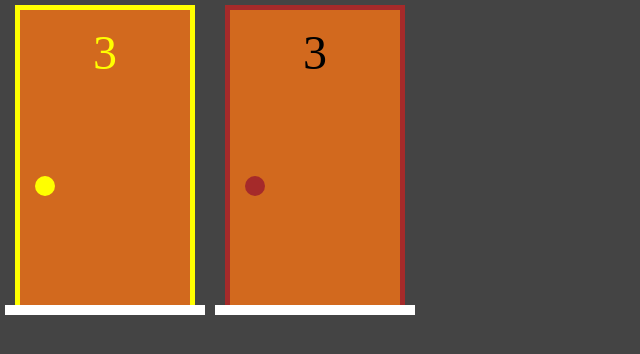
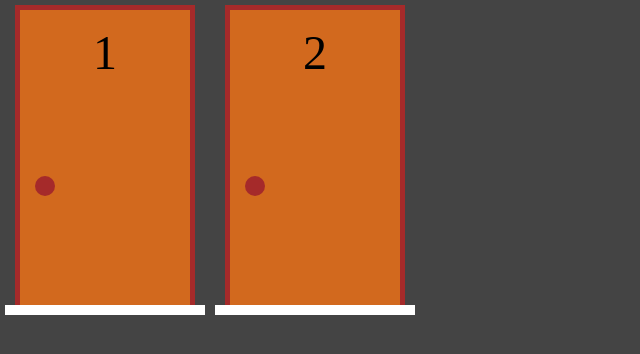
Before and after one commit to luciocarvalho10/curso-next, a Next.js app in the folder monty-hall/: page / in a window 1280 px wide. Shown: the top 354 px of the page, without its empty margins (0-640 px from the left). Built offline with nearby package versions, Linux system fonts and the light colour scheme.

Commit message:
Integrando typesript

```diff
--- a/monty-hall/src/components/Porta.jsx
+++ b/monty-hall/src/components/Porta.tsx
@@ -1,12 +1,18 @@
 import styles from '@/styles/Porta.module.css'
+import PortaModel from '@/model/PortaModel'
 
-export default function Porta(props) {
-    const selecionada = props.selecionada ? styles.selecionada : ''
+interface PortaProps {
+    porta: PortaModel
+}
+
+export default function Porta(props: PortaProps) {
+    const {porta} = props
+    const selecionada = porta?.selecionada ? styles.selecionada : ''
     return (
         <div className={styles.area}>
             <div className={`${styles.estrutura} ${selecionada}`}>
                 <div className={styles.porta}>
-                    <div className={styles.numero}>3</div>
+                    <div className={styles.numero}>{porta?.numero}</div>
                     <div className={styles.macaneta}></div>
                 </div>
             </div>
--- a/monty-hall/src/model/porta.js
+++ b/monty-hall/src/model/PortaModel.ts
@@ -1,11 +1,11 @@
-export default class Porta {
-    #numero
-    #temPresente
-    #selecionada
-    #aberta
+export default class PortaModel {
+    #numero: number
+    #temPresente: boolean
+    #selecionada: boolean
+    #aberta: boolean
 
     constructor(
-        numero,
+        numero: number,
         temPresente = false,
         selecionada = false,
         aberta = false
@@ -34,16 +34,16 @@ export default class Porta {
 
     desselecionar() {
         const selecionada = false
-        return new Porta(this.numero, this.temPresente, selecionada, this.aberta)
+        return new PortaModel(this.numero, this.temPresente, selecionada, this.aberta)
     }
 
     alterarSelecao() {
         const selecionada = !this.selecionada
-        return new Porta(this.numero, this.temPresente, selecionada, this.aberta)
+        return new PortaModel(this.numero, this.temPresente, selecionada, this.aberta)
     }
 
     abrir() {
         const aberta = true
-        return new Porta(this.numero, this.temPresente, this.selecionada, aberta)
+        return new PortaModel(this.numero, this.temPresente, this.selecionada, aberta)
     }
 }
--- a/monty-hall/src/pages/index.jsx
+++ b/monty-hall/src/pages/index.jsx
@@ -1,11 +1,16 @@
+import { useState } from 'react'
 import Presente from '@/components/Presente'
 import Porta from '@/components/Porta'
+import PortaModel from '@/model/PortaModel'
 
 export default function Home() {
-  return (
-    <div style={{display: 'flex'}}>
-        <Porta selecionada />
-        <Porta />
-    </div>
-  );
+    const [p1, setP1] = useState(new PortaModel(1))
+    const p2 = new PortaModel(2)
+
+    return (
+        <div style={{display: 'flex'}}>
+            <Porta porta={p1}/>
+            <Porta porta={p2}/>
+        </div>
+    );
 }
```
Also changed, not shown: monty-hall/package.json (+7 -2 lines), monty-hall/tsconfig.json (added, +34 -0 lines), 1 other file (tests, documents, lock files or other folders).
